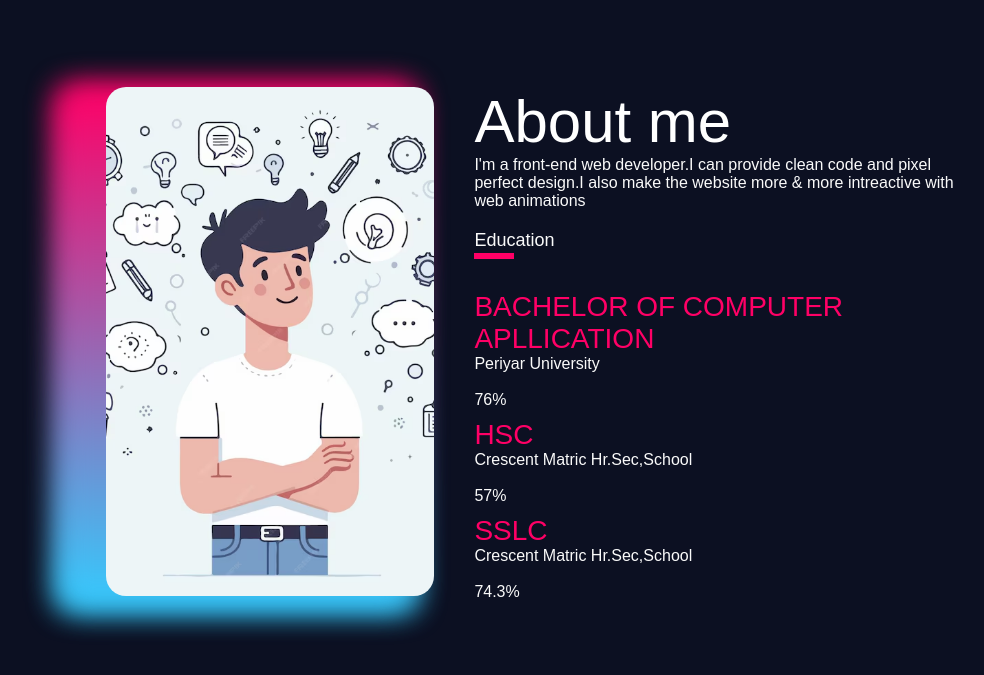
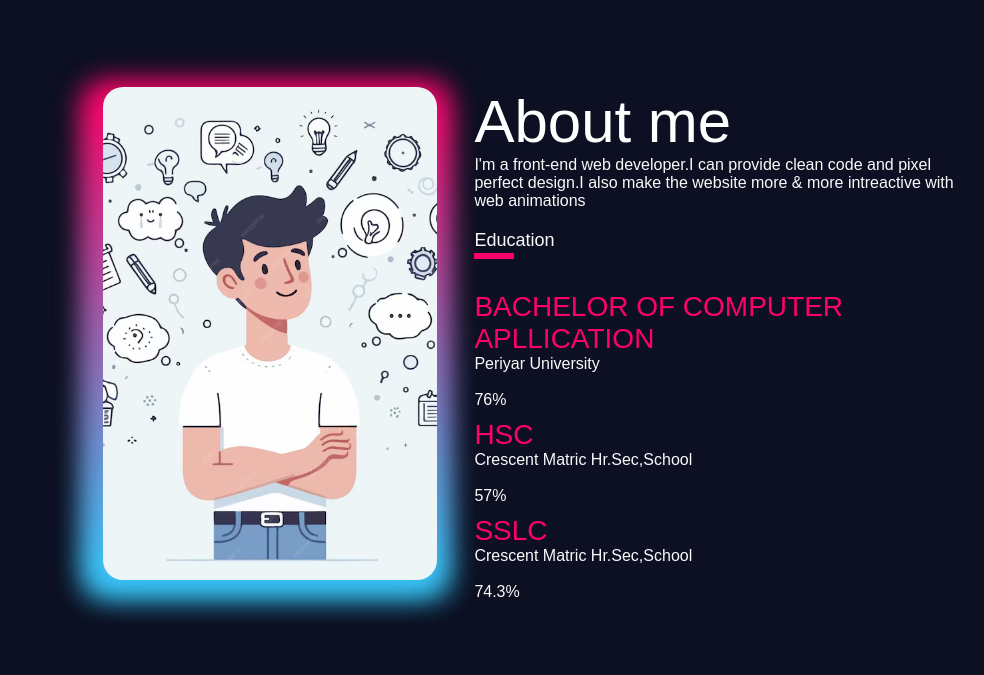
Before and after one commit to SachinSaravanan/kholi-project, an Angular app: page / in a window 1280 px wide. Shown: the part 818-1493 px from the top of the page, without its empty margins (2-986 px from the left). Built offline with nearby package versions, Linux system fonts and the light colour scheme.

Commit message:
sachin Pushing

```diff
--- a/src/app/portfolio/portfolio.component.scss
+++ b/src/app/portfolio/portfolio.component.scss
@@ -643,14 +643,14 @@ nav.bx {
 
     .images img {
         left: 272px;
-        width: 328px;
-        height: 509px;
+        width: 334px;
+        height: 493px;
     }
 
     .about-col-1 span {
-        width: 357px;
-        left: 60px;
-        height: 522px;
+        width: 358px;
+        left: 89px;
+        height: 506px;
     }
     .about-col-2 span{
         flex-basis: 52%;
```
